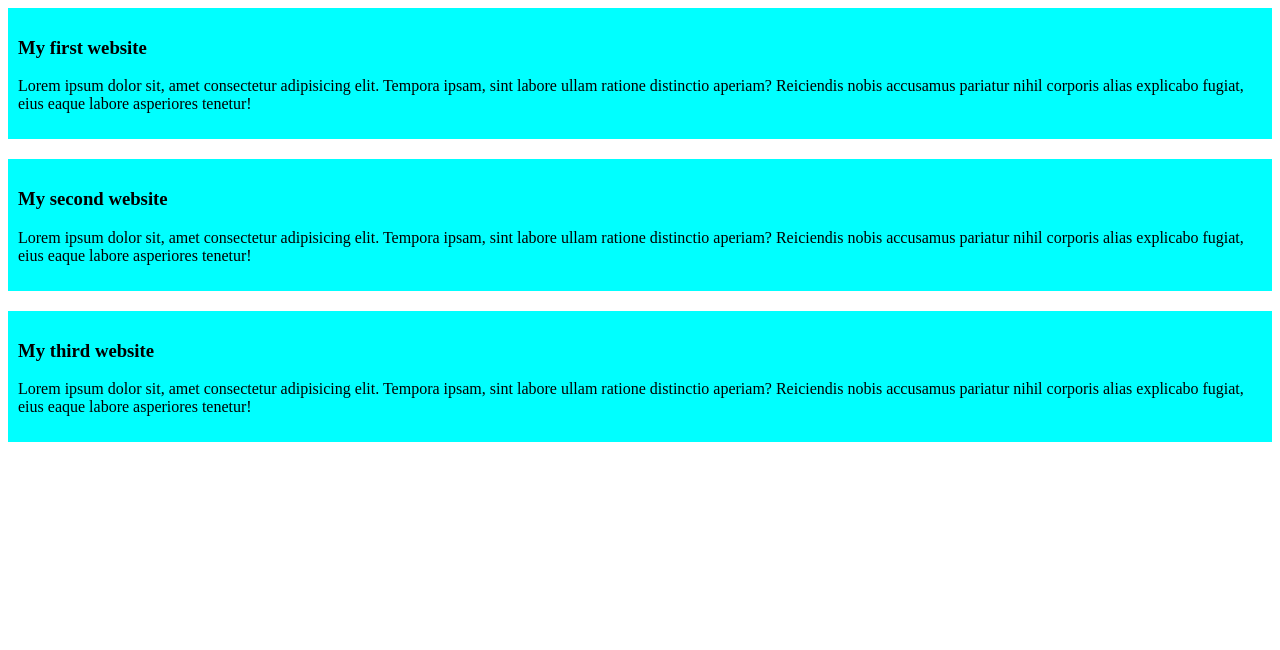
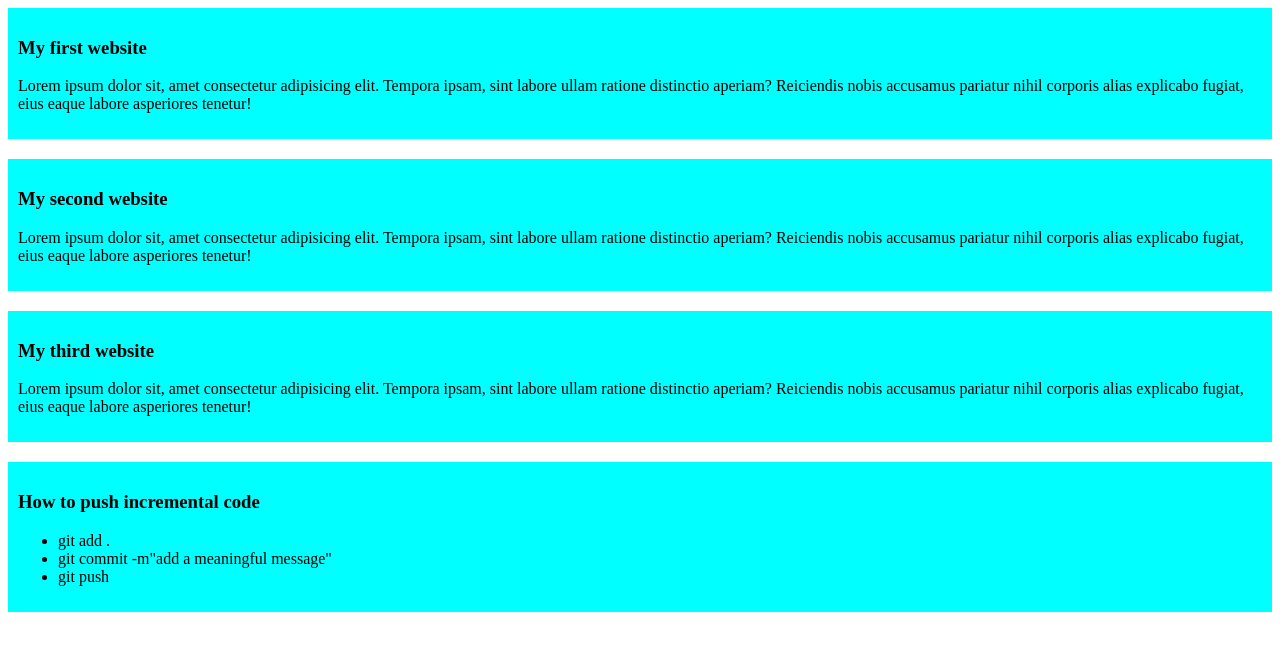
Before and after one commit to 12usama/my-simple-web, a plain HTML site: page web.html in a window 1280 px wide. Drawn offline with Linux system fonts and the light colour scheme.

Commit message:
added a list

```diff
--- a/web.html
+++ b/web.html
@@ -25,5 +25,14 @@
             Lorem ipsum dolor sit, amet consectetur adipisicing elit. Tempora ipsam, sint labore ullam ratione distinctio aperiam? Reiciendis nobis accusamus pariatur nihil corporis alias explicabo fugiat, eius eaque labore asperiores tenetur!
         </p>
     </div>
+    <div>
+        <h3>How to push incremental code</h3>
+        <ul>
+            <li> git add .</li>
+            <li>git commit -m"add a meaningful message"</li>
+            <li>git push</li>
+        </ul>
+    </div>
+
 </body>
 </html>
```
